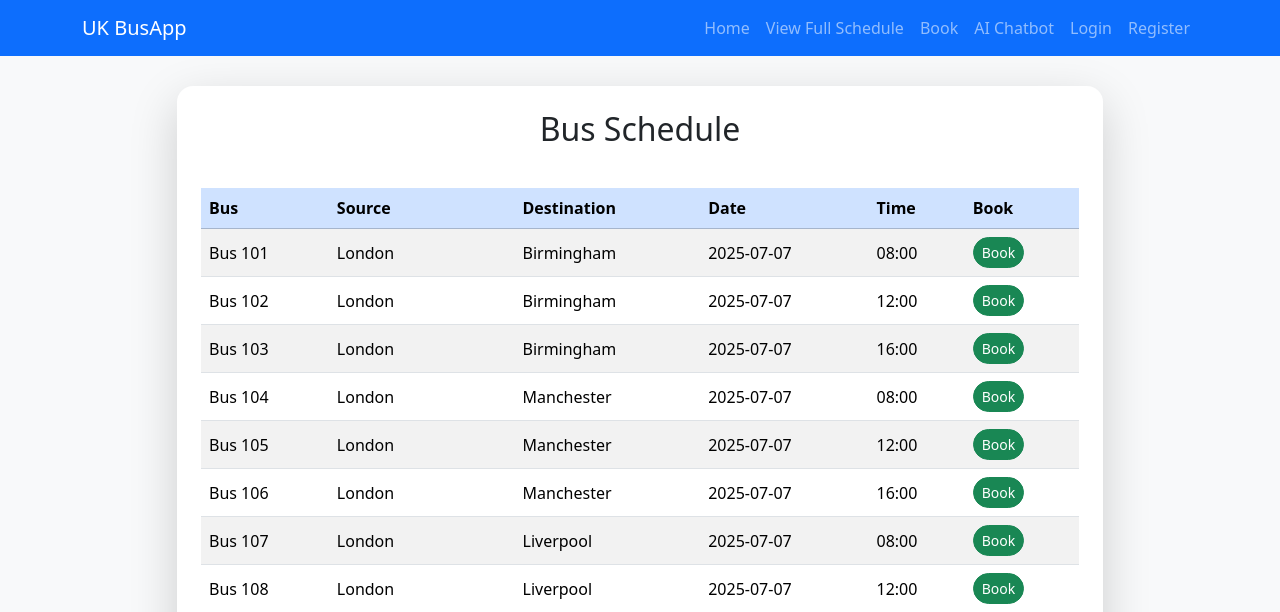
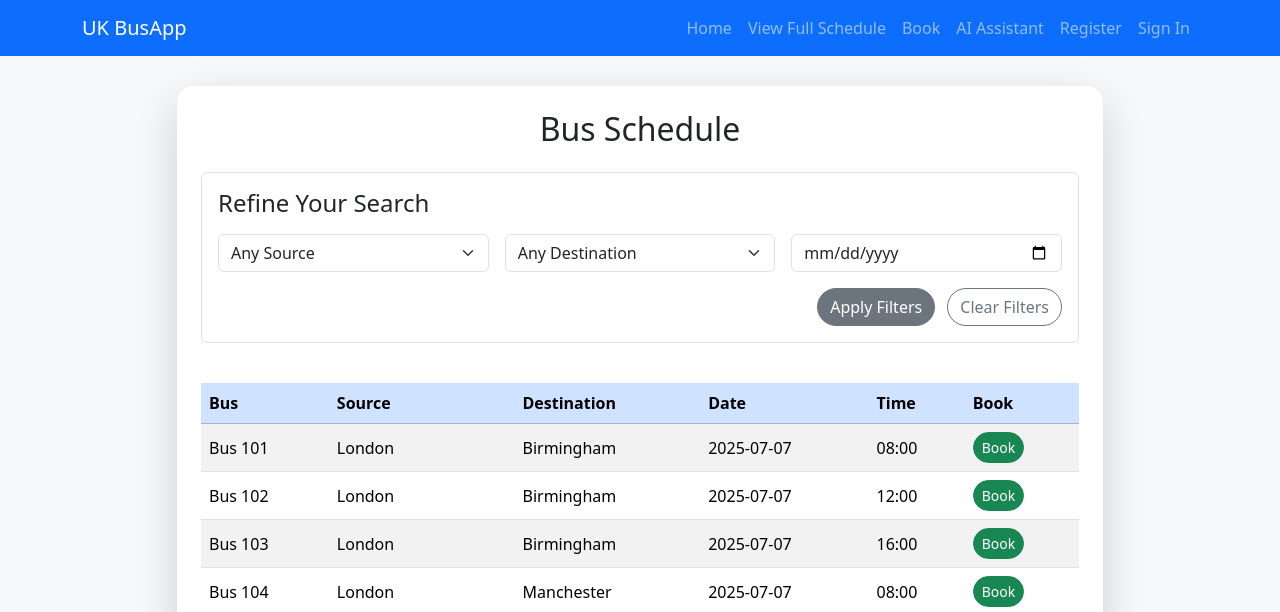
Before and after one commit to devang-0/UK-BusApp-GenAI, a Flask app: page /schedule in a window 1280 px wide. Shown: the top 612 px of the page. Run offline with Flask 3, Linux system fonts and the light colour scheme.

Commit message:
Feat(UI): Enhance homepage; Implement schedule filters. Refactor(Auth): Rename Login to Sign In.

```diff
--- a/app.py
+++ b/app.py
@@ -99,6 +99,7 @@ def schedule():
     source = request.args.get('source')
     destination = request.args.get('destination')
     date = request.args.get('date')
+    stations = sorted(set([s['source'] for s in schedules] + [s['destination'] for s in schedules]))
     filtered = [
         s for s in schedules
         if (not source or s['source'] == source) and
@@ -109,8 +110,8 @@ def schedule():
                            schedules=filtered,
                            source=source,
                            destination=destination,
-                           date=date)
-
+                           date=date,
+                           stations=stations)
 
 @app.route('/book', methods=['GET', 'POST'])
 @login_required
--- a/templates/base.html
+++ b/templates/base.html
@@ -5,6 +5,7 @@
     <title>{% block title %}UK BusApp{% endblock %}</title>
     <link href="https://cdn.jsdelivr.net/npm/bootstrap@5.3.3/dist/css/bootstrap.min.css" rel="stylesheet">
     <script src="https://cdn.jsdelivr.net/npm/bootstrap@5.3.3/dist/js/bootstrap.bundle.min.js"></script>
+    <link rel="stylesheet" href="https://cdnjs.cloudflare.com/ajax/libs/font-awesome/6.0.0-beta3/css/all.min.css">
     <style>
       body { background-color: #f8f9fa; }
       .navbar { margin-bottom: 30px; }
@@ -45,7 +46,8 @@
               <a class="nav-link" href="{{ url_for('book') }}">Book</a>
             </li>
             <li class="nav-item">
-              <a class="nav-link" href="{{ url_for('chatbot_page') }}">AI Chatbot</a>
+              <a class="nav-link" href="{{ url_for('chatbot_page') }}">AI Assistant</a>
+              </li>
             {% if current_user.is_authenticated %}
             <li class="nav-item">
               <a class="nav-link" href="{{ url_for('my_bookings') }}">My Bookings</a>
@@ -56,10 +58,10 @@
             </li>
             {% else %}
             <li class="nav-item">
-              <a class="nav-link" href="{{ url_for('login') }}">Login</a>
+              <a class="nav-link" href="{{ url_for('register')}}">Register</a>
             </li>
             <li class="nav-item">
-              <a class="nav-link" href="{{ url_for('register') }}">Register</a>
+              <a class="nav-link" href="{{ url_for('login') }}">Sign In</a>
             </li>
             {% endif %}
           </ul>
--- a/templates/login.html
+++ b/templates/login.html
@@ -4,7 +4,7 @@
 <div class="row justify-content-center">
     <div class="col-md-8 col-lg-6">
         <div class="card shadow-lg border-0 rounded-4 p-4 mt-4">
-            <h2 class="mb-4 text-center">Login to Your Account</h2>
+            <h2 class="mb-4 text-center">Sign In to Your Account</h2>
             <form action="{{ url_for('login') }}" method="post">
                 <div class="mb-3">
                     <label for="email" class="form-label">Email</label>
@@ -15,7 +15,7 @@
                     <input type="password" class="form-control" name="password" id="password" required>
                 </div>
                 <div class="d-grid gap-2">
-                    <button type="submit" class="btn btn-primary btn-lg rounded-pill">Login</button>
+                    <button type="submit" class="btn btn-primary btn-lg rounded-pill">Sign In</button>
                 </div>
             </form>
             <div class="text-center mt-3">
--- a/templates/schedule.html
+++ b/templates/schedule.html
@@ -5,6 +5,37 @@
     <div class="col-lg-10">
         <div class="card shadow-lg border-0 rounded-4 p-4">
             <h2 class="mb-4 text-center">Bus Schedule</h2>
+            <div class="mb-4 p-3 border rounded">
+                <h4 class="mb-3">Refine Your Search</h4>
+                <form action="/schedule" method="get" class="row g-3">
+                    <div class="col-md-4">
+                        <label for="source-filter" class="form-label visually-hidden">From</label>
+                        <select class="form-select" id="source-filter" name="source">
+                            <option value="">Any Source</option>
+                            {% for station in stations %}
+                                <option value="{{ station }}" {% if station == source %}selected{% endif %}>{{ station }}</option>
+                            {% endfor %}
+                        </select>
+                    </div>
+                    <div class="col-md-4">
+                        <label for="destination-filter" class="form-label visually-hidden">To</label>
+                        <select class="form-select" id="destination-filter" name="destination">
+                            <option value="">Any Destination</option>
+                            {% for station in stations %}
+                                <option value="{{ station }}" {% if station == destination %}selected{% endif %}>{{ station }}</option>
+                            {% endfor %}
+                        </select>
+                    </div>
+                    <div class="col-md-4">
+                        <label for="date-filter" class="form-label visually-hidden">Date</label>
+                        <input type="date" class="form-control" id="date-filter" name="date" value="{{ date if date }}">
+                    </div>
+                    <div class="col-12 text-end">
+                        <button type="submit" class="btn btn-secondary rounded-pill me-2">Apply Filters</button>
+                        <a href="{{ url_for('schedule') }}" class="btn btn-outline-secondary rounded-pill">Clear Filters</a>
+                    </div>
+                </form>
+            </div>
             <p class="text-center">
                 {% if source %} <b>From:</b> {{ source }} {% endif %}
                 {% if destination %} <b>To:</b> {{ destination }} {% endif %}
```
Also changed, not shown: templates/home.html (+15 -0 lines).
